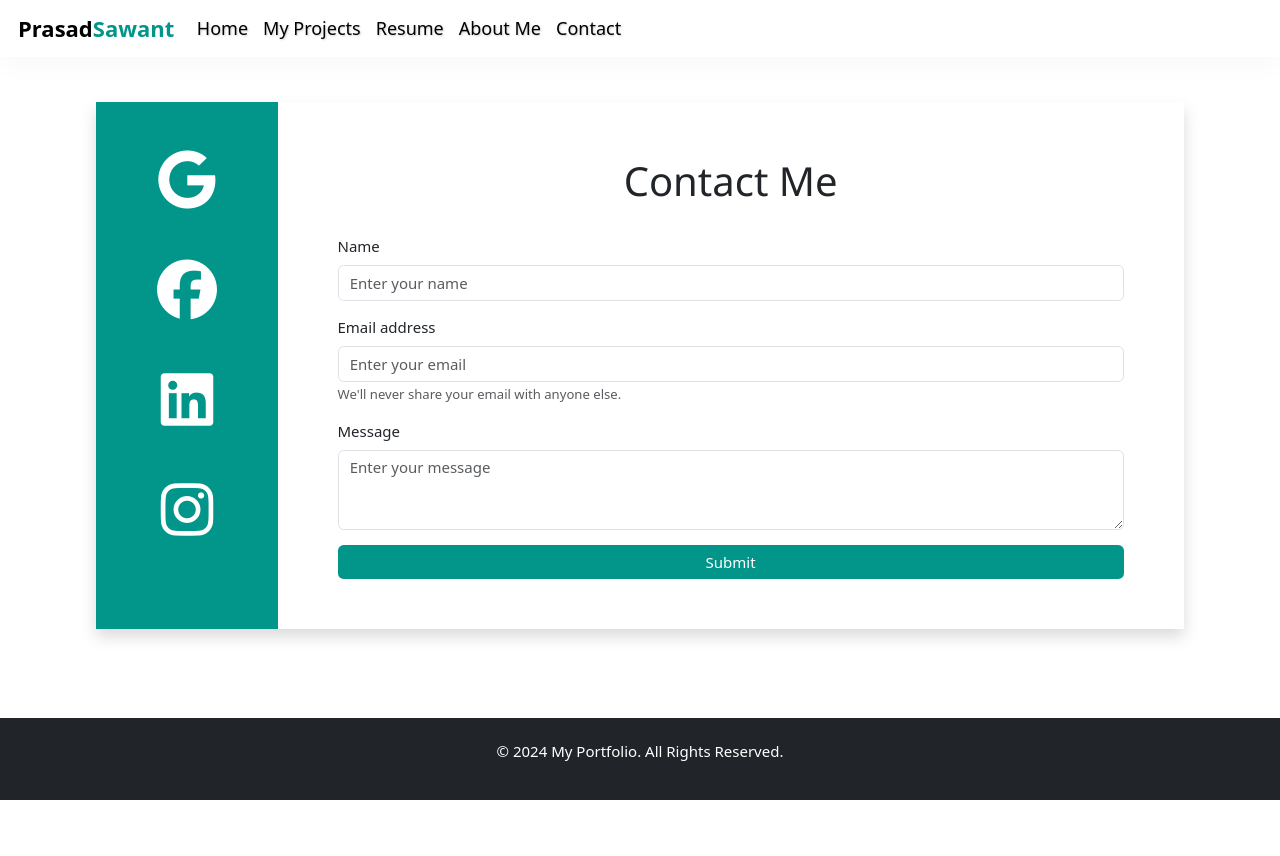
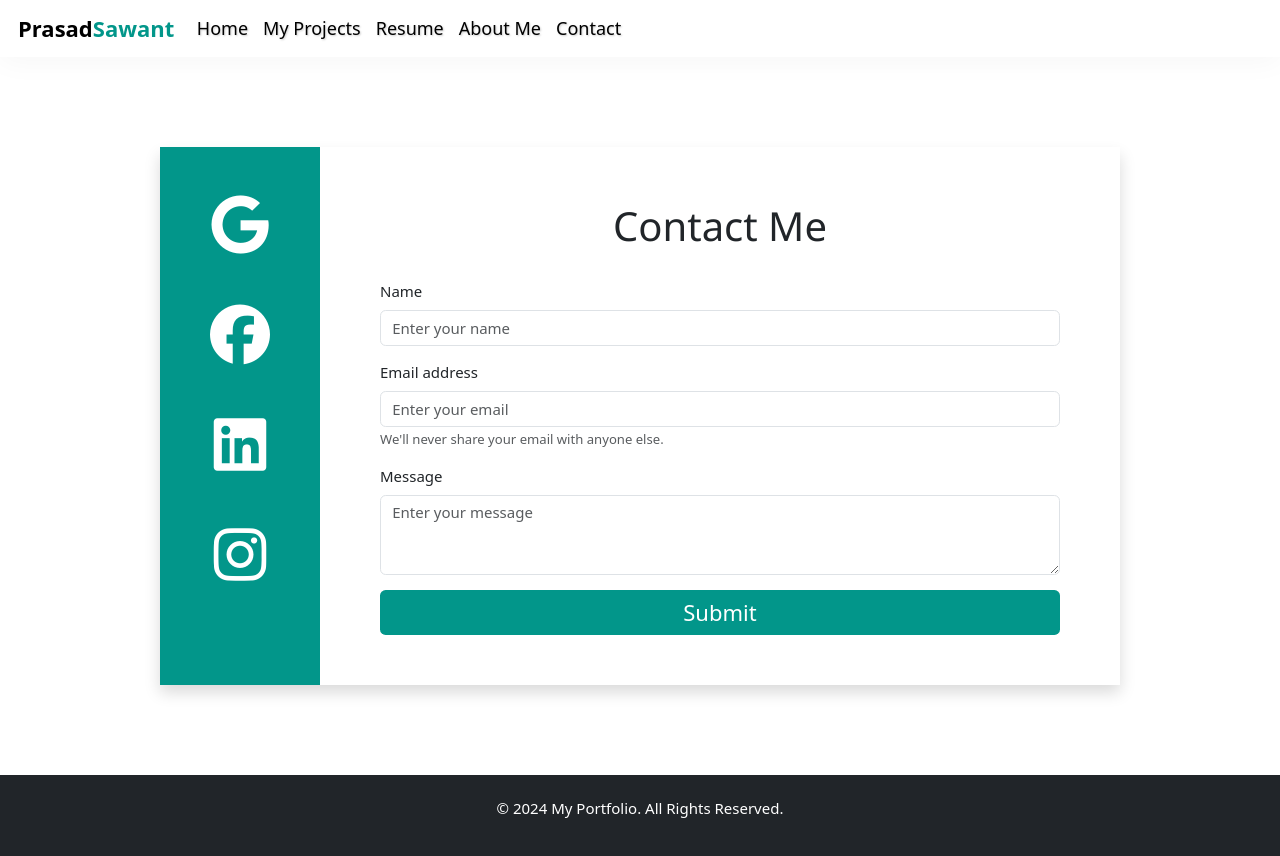
Before and after one commit to PrasadSawant11121999/portfolio, a React (Create React App) app: page /Contact in a window 1280 px wide. Before the commit the page ends 800 px from the top, so only its background shows below. Built offline with nearby package versions, Linux system fonts and the light colour scheme.

Commit message:
Added Contact page

```diff
--- a/src/pages/Contact.js
+++ b/src/pages/Contact.js
@@ -1,7 +1,7 @@
 import React, { useState, useEffect } from 'react';
 import { Container, Row, Col, Form, Button } from 'react-bootstrap';
 import NavigationBar from '../components/Navbar';
-import './pages.css'
+import './pages.css';
 
 const Contact = () => {
   const [formData, setFormData] = useState({
@@ -9,9 +9,11 @@ const Contact = () => {
     email: '',
     message: ''
   });
+  const [isLoading, setIsLoading] = useState(false);
 
   const handleSubmit = async (e) => {
     e.preventDefault();
+    setIsLoading(true); // Disable the button
     try {
       const response = await fetch('https://portfolioserver-40h9.onrender.com/send-email/', {
         method: 'POST',
@@ -33,6 +35,8 @@ const Contact = () => {
     } catch (error) {
       console.error('Error sending email:', error);
       alert('An error occurred while sending the email.');
+    } finally {
+      setIsLoading(false); // Re-enable the button
     }
   };
 
@@ -40,9 +44,11 @@ const Contact = () => {
     const { id, value } = event.target;
     setFormData({ ...formData, [id]: value });
   };
+
   const handleResize = () => {
     setIsMobile(window.innerWidth < 768);
   };
+
   useEffect(() => {
     window.addEventListener('resize', handleResize);
     return () => {
@@ -51,12 +57,13 @@ const Contact = () => {
   }, []);
 
   const [isMobile, setIsMobile] = useState(window.innerWidth < 768);
+
   return (
     <>
       <NavigationBar />
-      <Container className='mb-5' id='contactus'>
-        <Row className="justify-content-center m-3 mt-5 shadow" style={{boxShadow: '15px 11px 15px 11px #8080804a'}}>
-          <Col md={2} className={`${isMobile ? 'd-flex justify-content-center flex-wrap' : ''} p-0`} style={{backgroundColor:'var(--theme-color-shade2)'}}>
+      <Container className='justify-content-center align-items-center p-5' id='contactus'>
+        <Row className="justify-content-center m-5 mt-5 shadow" style={{ boxShadow: '15px 11px 15px 11px #8080804a' }}>
+          <Col md={2} className={`${isMobile ? 'd-flex justify-content-center flex-wrap' : ''} p-0`} style={{ backgroundColor: 'var(--theme-color-shade2)' }}>
             <a href="#contactus" rel="noopener noreferrer" className='link-no-color'>
               <i className={`${isMobile ? '' : 'mt-4'} fa-brands fa-google d-block text-white contact-options`}></i>
             </a>
@@ -70,8 +77,8 @@ const Contact = () => {
               <i className="fa-brands fa-instagram d-block text-white contact-options"></i>
             </a>
           </Col>
-          <Col md={10} style={{padding:'10px 15px 20px',}}>
-            <h2 className="text-center pt-5" style={{fontSize:'40px'}}>Contact Me</h2>
+          <Col md={10} style={{ padding: '10px 15px 20px' }}>
+            <h2 className="text-center pt-5" style={{ fontSize: '40px' }}>Contact Me</h2>
             <Form onSubmit={handleSubmit} className='pe-4 ps-4 pb-3'>
               <Form.Group controlId="name" className='pe-4 ps-4 pb-3 pt-4'>
                 <Form.Label>Name</Form.Label>
@@ -80,6 +87,7 @@ const Contact = () => {
                   placeholder="Enter your name"
                   value={formData.name}
                   onChange={handleChange}
+                  required // Make the name field required
                 />
               </Form.Group>
 
@@ -90,6 +98,7 @@ const Contact = () => {
                   placeholder="Enter your email"
                   value={formData.email}
                   onChange={handleChange}
+                  required // Make the email field required
                 />
                 <Form.Text className="text-muted">
                   We'll never share your email with anyone else.
@@ -105,11 +114,16 @@ const Contact = () => {
                   value={formData.message}
                   onChange={handleChange}
                 />
-                <Button variant="primary" type="submit" className='mt-3' style={{width: '100%',backgroundColor:'var(--theme-color-shade2)', border:'none'}}>
-                  Submit
+                <Button
+                  variant="primary"
+                  type="submit"
+                  className='mt-3'
+                  style={{ width: '100%', backgroundColor: 'var(--theme-color-shade2)', border: 'none', fontSize: '22px' }}
+                  disabled={isLoading}
+                >
+                  {isLoading ? 'Submitting...' : 'Submit'}
                 </Button>
               </Form.Group>
-
             </Form>
           </Col>
         </Row>
```
